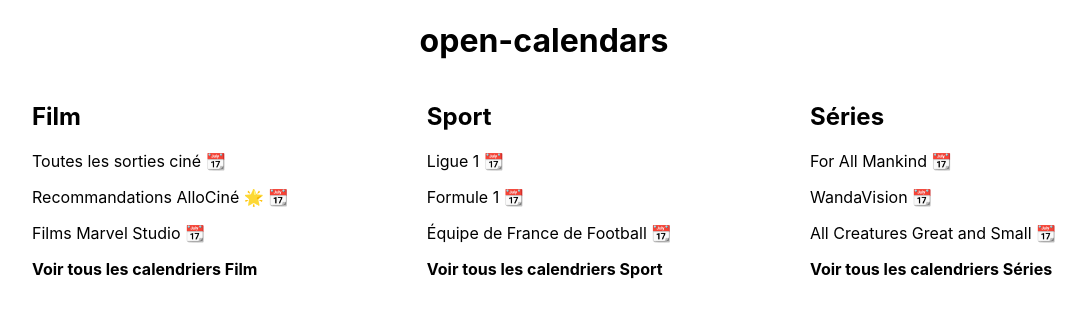
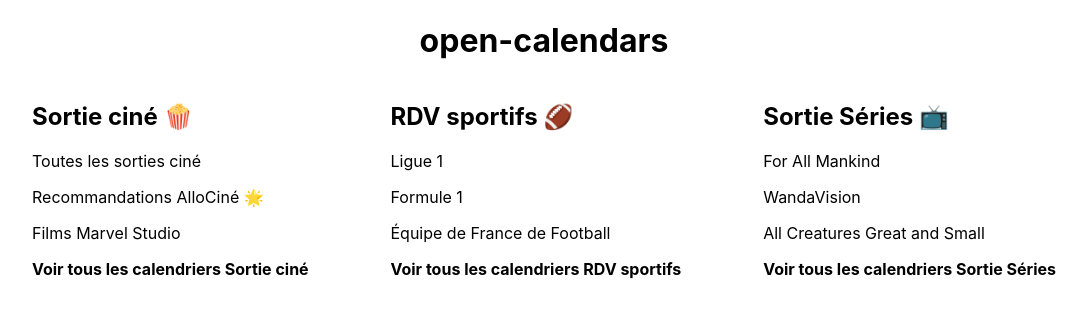
Before and after one commit to mlfcnt/open-calendars, a Next.js app: page / in a window 1280 px wide. Shown: the top 318 px of the page, without its empty margins (96-1182 px from the left). Built offline with nearby package versions, Linux system fonts and the light colour scheme.

Commit message:
tmp: proto

```diff
--- a/components/PreviewCard.tsx
+++ b/components/PreviewCard.tsx
@@ -9,9 +9,11 @@
 export const PreviewCard = ({ category, calendars }: Props) => {
   return (
     <div key={category.id}>
-      <h2>{category.name}</h2>
+      <h2>
+        {category.name} {category.emoji}
+      </h2>
       {calendars.map((calendar) => (
-        <p key={calendar.id}>{calendar.name} 📆</p>
+        <p key={calendar.id}>{calendar.name} </p>
       ))}
       <strong>Voir tous les calendriers {category.name}</strong>
     </div>
--- a/fixtures/categories.ts
+++ b/fixtures/categories.ts
@@ -3,14 +3,17 @@
 export const categories: Category[] = [
   {
     id: 1,
-    name: "Film",
+    name: "Sortie ciné",
+    emoji: "🍿",
   },
   {
     id: 2,
-    name: "Sport",
+    name: "RDV sportifs",
+    emoji: "🏈",
   },
   {
     id: 3,
-    name: "Séries",
+    name: "Sortie Séries",
+    emoji: "📺",
   },
 ];
--- a/types.ts
+++ b/types.ts
@@ -1,6 +1,7 @@
 export type Category = {
   id: number;
   name: string;
+  emoji?: string;
 };
 
 export type Calendar = {
```
